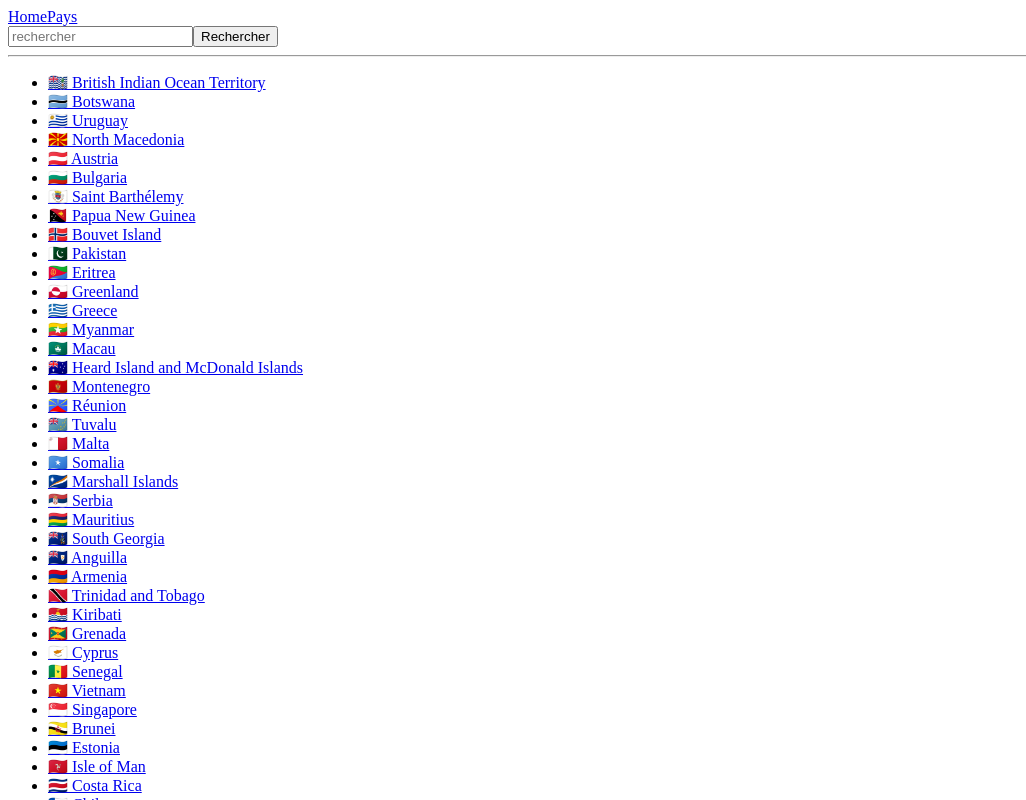
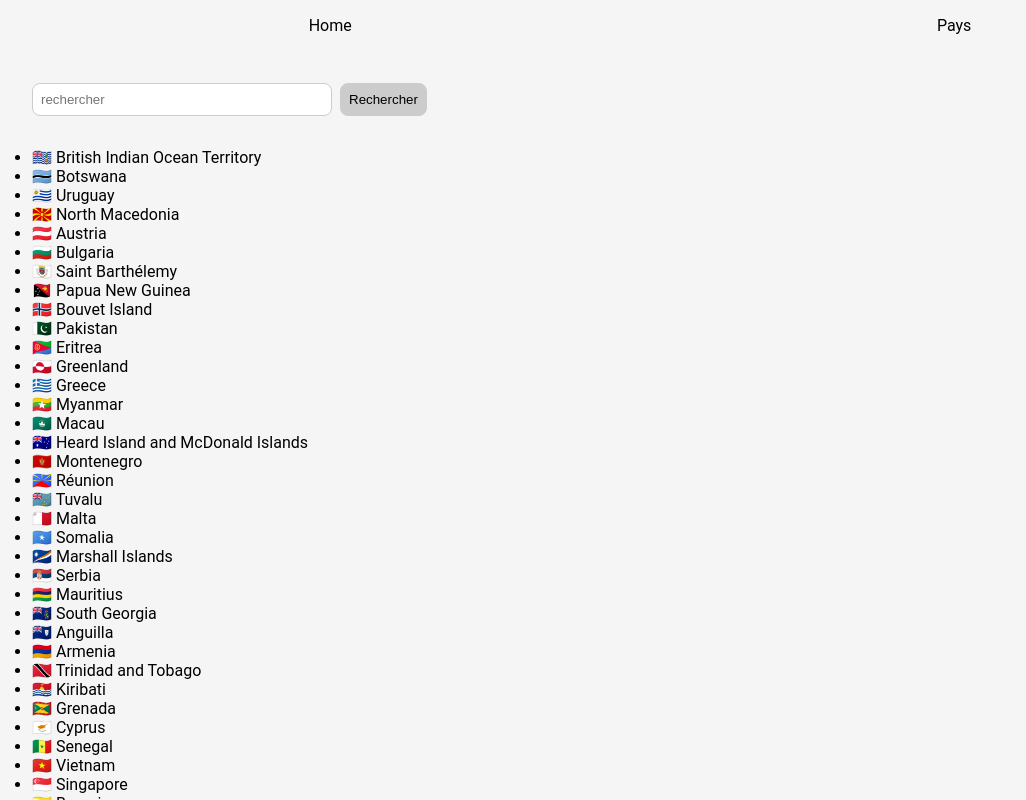
Before and after one commit to killian-dv/revision-vue-s5, a Vue app: page /pays in a window 1280 px wide. Shown: the top 800 px of the page, without its empty margins (0-1026 px from the left). Built offline with nearby package versions, Linux system fonts and the light colour scheme.

Commit message:
feat : fast styling

```diff
--- a/index.html
+++ b/index.html
@@ -3,6 +3,7 @@
   <head>
     <meta charset="UTF-8" />
     <meta name="viewport" content="width=device-width, initial-scale=1.0" />
+    <link rel="stylesheet" href="style.css" />
     <title>Vite App</title>
   </head>
   <body>
--- a/src/App.vue
+++ b/src/App.vue
@@ -11,4 +11,12 @@ import { RouterLink } from "vue-router";
   <router-view></router-view>
 </template>
 
-<style scoped></style>
+<style scoped>
+header {
+  display: flex;
+  justify-content: space-around;
+  align-items: center;
+  padding: 1rem;
+  background-color: #f5f5f5;
+}
+</style>
--- a/src/views/Pays.vue
+++ b/src/views/Pays.vue
@@ -24,9 +24,11 @@ function filter() {
 </script>
 
 <template>
+  <div class="container">
+    <div class="searchbar">
       <input v-model="search" placeholder="rechercher" @input="filter" />
       <button @click="filter">Rechercher</button>
-  <hr />
+    </div>
     <ul v-if="data">
       <li v-for="pays in data">
         <RouterLink :to="`/pays/${pays.name.common}`">
@@ -34,4 +36,33 @@ function filter() {
         </RouterLink>
       </li>
     </ul>
+  </div>
 </template>
+
+<style>
+.container {
+  padding: 2rem;
+}
+.searchbar {
+  display: flex;
+  flex-direction: row;
+  gap: 0.5rem;
+  margin-bottom: 2rem;
+}
+.searchbar input {
+  padding: 0.5rem;
+  border: 1px solid #ccc;
+  border-radius: 0.5rem;
+  width: 300px;
+}
+.searchbar button {
+  padding: 0.5rem;
+  border: 1px solid #ccc;
+  border-radius: 0.5rem;
+  background-color: #ccc;
+}
+.searchbar button:hover {
+  background-color: #ddd;
+  cursor: pointer;
+}
+</style>
--- /dev/null
+++ b/style.css
@@ -0,0 +1,15 @@
+* {
+  margin: 0;
+  padding: 0;
+  box-sizing: border-box;
+}
+
+body {
+  font-family: "Roboto", sans-serif;
+  background-color: #f5f5f5;
+}
+
+a {
+  text-decoration: none;
+  color: black;
+}
```
Lines whose indentation alone changed are shown as unchanged.
